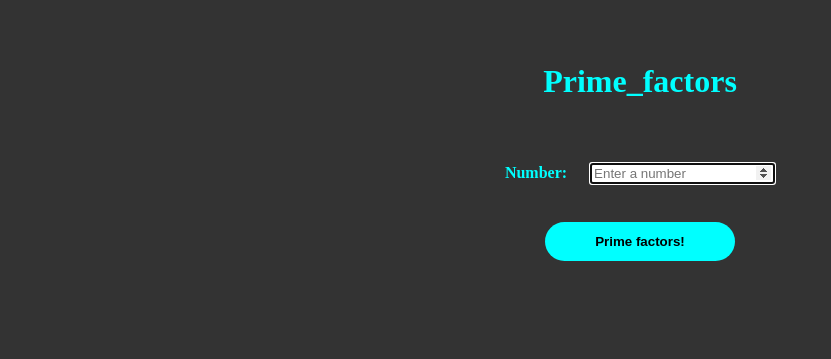
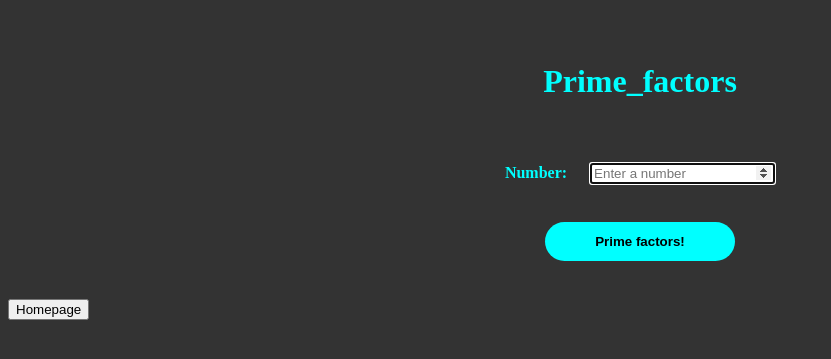
Before and after one commit to Daniel97er/MathBoxIT, a Flask app: page /prime_factors in a window 1280 px wide. Shown: the top 359 px of the page, without its empty margins (0-831 px from the left). Run offline with Flask 2, Linux system fonts and the light colour scheme.

Commit message:
back-button

```diff
--- a/templates/prime_factors.html
+++ b/templates/prime_factors.html
@@ -19,6 +19,10 @@
             <h2 class="standard-result">{{ p_factors[index] }} <sup>{{ p_exponents[index] }}</sup> </h2>
         {% endfor %}
 
+        <form action="/">
+            <button class="back-button" type="submit">Homepage</button>
+        </form>
+
     </body>
 
 {% endblock %}
```
